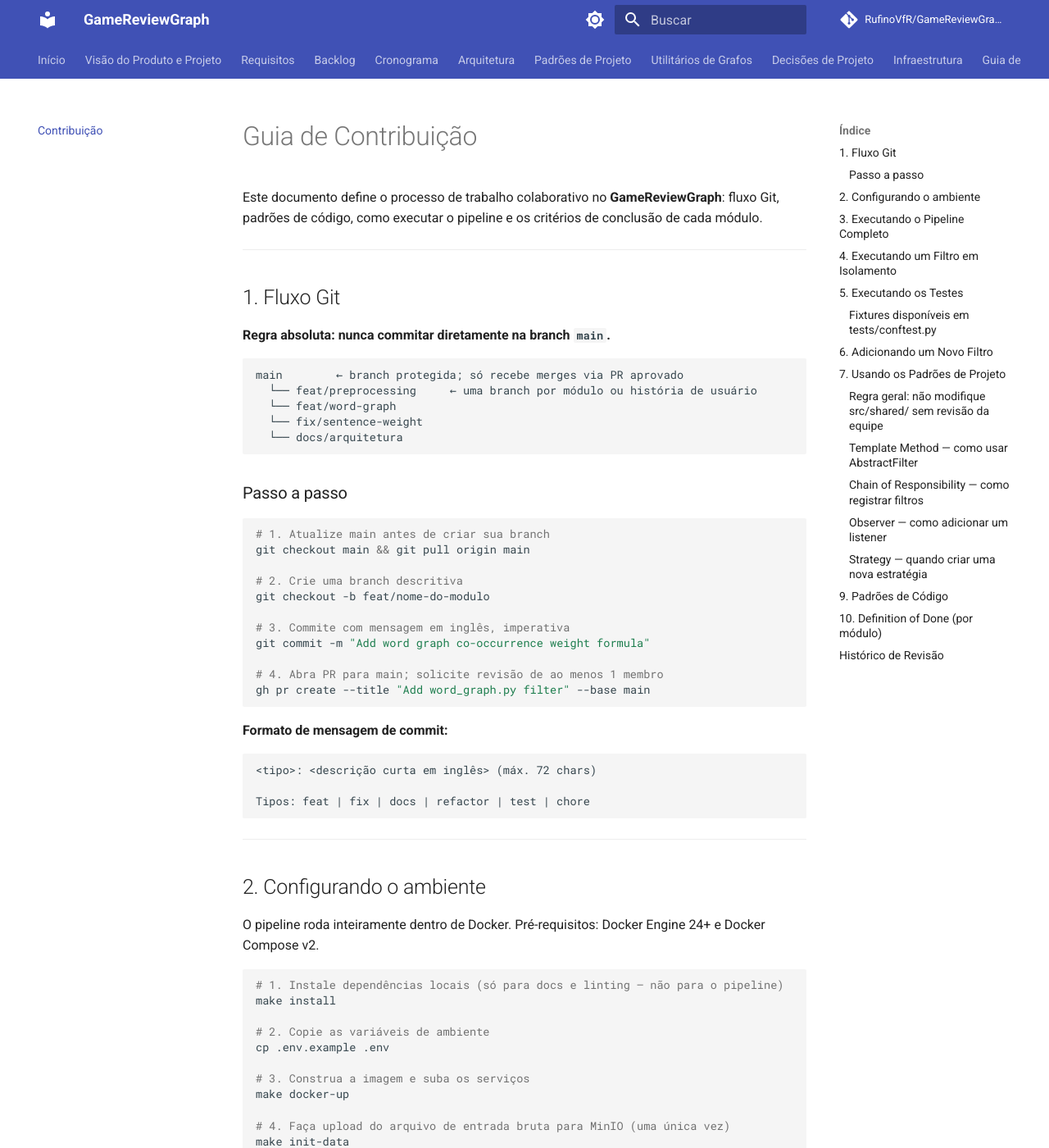
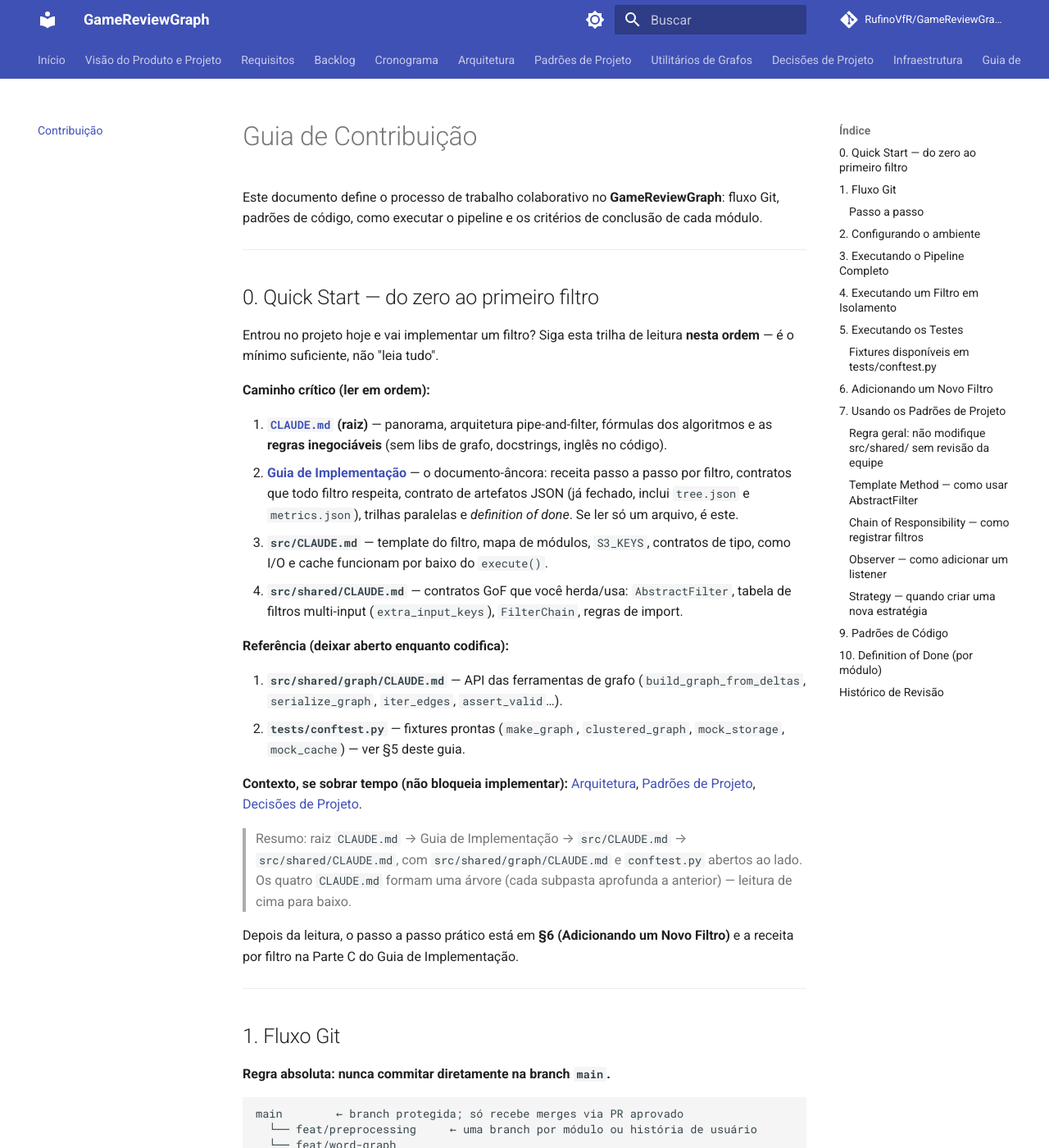
Before and after one commit to RufinoVfR/GameReviewGraph, an MkDocs documentation site: the page built from docs/contributing.md, in a window 1280 px wide and 1400 px high. Shown: the whole window at 82% size. Built offline with MkDocs 1.6.1 and Material for MkDocs 9.7.7, drawn with Linux system fonts in a browser that asks for light colours; comment, search, counter and statistics services are not loaded; some of the changed text lies outside the part shown.

Commit message:
docs: add Quick Start reading trail for new contributors
- contributing.md: section 0 with the ordered zero-to-first-filter
  reading path (root CLAUDE.md → implementation guide → src/ and
  src/shared/ CLAUDE.md, plus graph API and conftest as reference)
- index.md: condensed Quick Start with the same trail
- README.md: pointer to the Quick Start and implementation guide

```diff
--- a/docs/contributing.md
+++ b/docs/contributing.md
@@ -1,6 +1,31 @@
 # Guia de Contribuição
 
 Este documento define o processo de trabalho colaborativo no **GameReviewGraph**: fluxo Git, padrões de código, como executar o pipeline e os critérios de conclusão de cada módulo.
+
+---
+
+## 0. Quick Start — do zero ao primeiro filtro
+
+Entrou no projeto hoje e vai implementar um filtro? Siga esta trilha de leitura
+**nesta ordem** — é o mínimo suficiente, não "leia tudo".
+
+**Caminho crítico (ler em ordem):**
+
+1. **[`CLAUDE.md`](https://github.com/RufinoVfR/GameReviewGraph/blob/main/CLAUDE.md) (raiz)** — panorama, arquitetura pipe-and-filter, fórmulas dos algoritmos e as **regras inegociáveis** (sem libs de grafo, docstrings, inglês no código).
+2. **[Guia de Implementação](guia_implementacao.md)** — o documento-âncora: receita passo a passo por filtro, contratos que todo filtro respeita, contrato de artefatos JSON (já fechado, inclui `tree.json` e `metrics.json`), trilhas paralelas e *definition of done*. Se ler só um arquivo, é este.
+3. **`src/CLAUDE.md`** — template do filtro, mapa de módulos, `S3_KEYS`, contratos de tipo, como I/O e cache funcionam por baixo do `execute()`.
+4. **`src/shared/CLAUDE.md`** — contratos GoF que você herda/usa: `AbstractFilter`, tabela de filtros multi-input (`extra_input_keys`), `FilterChain`, regras de import.
+
+**Referência (deixar aberto enquanto codifica):**
+
+5. **`src/shared/graph/CLAUDE.md`** — API das ferramentas de grafo (`build_graph_from_deltas`, `serialize_graph`, `iter_edges`, `assert_valid`…).
+6. **`tests/conftest.py`** — fixtures prontas (`make_graph`, `clustered_graph`, `mock_storage`, `mock_cache`) — ver §5 deste guia.
+
+**Contexto, se sobrar tempo (não bloqueia implementar):** [Arquitetura](arquitetura.md), [Padrões de Projeto](padroes_projeto.md), [Decisões de Projeto](decisions.md).
+
+> Resumo: raiz `CLAUDE.md` → Guia de Implementação → `src/CLAUDE.md` → `src/shared/CLAUDE.md`, com `src/shared/graph/CLAUDE.md` e `conftest.py` abertos ao lado. Os quatro `CLAUDE.md` formam uma árvore (cada subpasta aprofunda a anterior) — leitura de cima para baixo.
+
+Depois da leitura, o passo a passo prático está em **§6 (Adicionando um Novo Filtro)** e a receita por filtro na Parte C do Guia de Implementação.
 
 ---
 
@@ -338,3 +363,4 @@ Um módulo está concluído quando **todos** os critérios abaixo são verdadeir
 | 12/06/2026 | 1.1 | Seções de padrões GoF, template de filtro concreto, DoD atualizado | Lucas Antunes |
 | 12/06/2026 | 1.2 | Migração para Docker + MinIO + Redis: seções 2, 3, 4 e DoD atualizados | Lucas Antunes |
 | 12/06/2026 | 1.3 | Fixtures de teste (mock_storage, mock_cache, clustered_graph, make_graph); template multi-input com extra_input_keys | Lucas Antunes |
+| 16/06/2026 | 1.4 | Seção Quick Start com a trilha de leitura do zero ao primeiro filtro | Equipe |
```
Also changed, not shown: README.md (+4 -0 lines), docs/index.md (+13 -0 lines).
